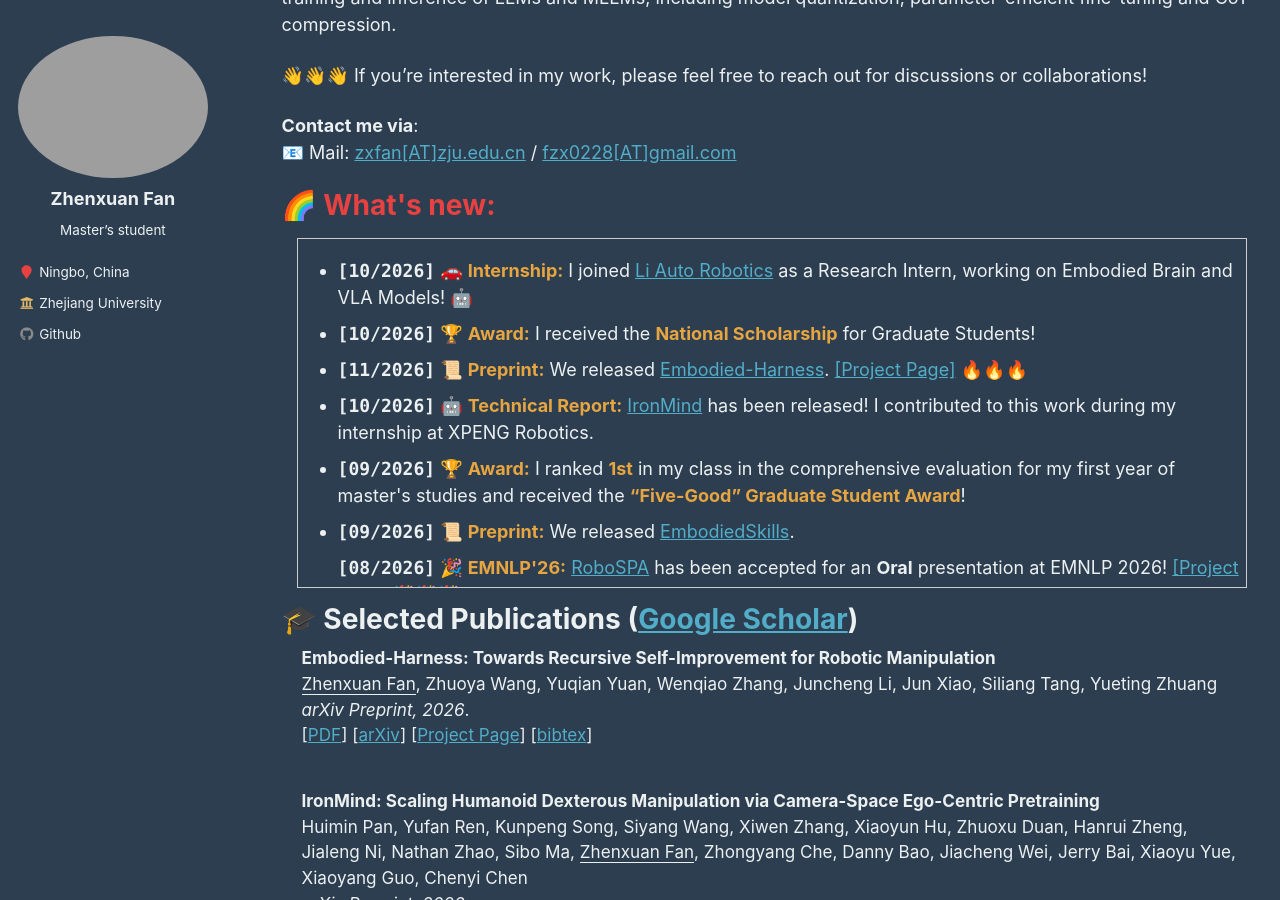
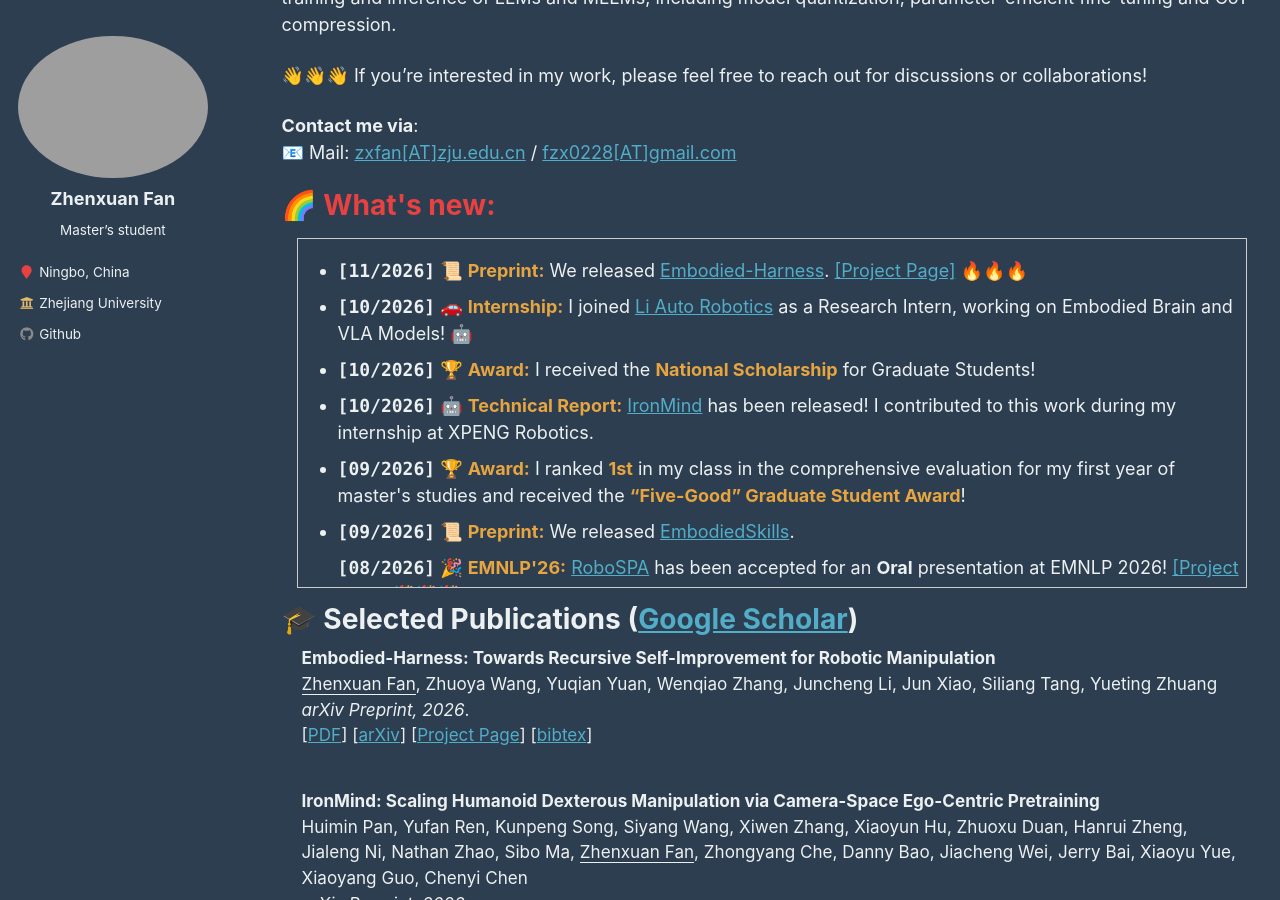
Before and after one commit to fanzhenxuan/fanzhenxuan.github.io, a Jekyll site: the page built from _pages/about.md, in a window 1280 px wide and 900 px high, scrolled down 466 px. Built offline with Jekyll 4.4.1, drawn with Linux system fonts in a browser that asks for light colours; comment, search, counter and statistics services are not loaded; part of the change alters nothing that is shown.

Commit message:
Update about.md

```diff
--- a/_pages/about.md
+++ b/_pages/about.md
@@ -72,6 +72,13 @@ In the past, I focused on the efficient training and inference of LLMs and MLLMs
 <div style="height: 350px; overflow: auto; border: 1px solid #ccc; margin: 15px;">
 
 <ul>
+  <li>
+  <strong style="font-family: Consolas;">[11/2026]</strong>
+  📜 <b style="color: rgb(231, 165, 65);">Preprint:</b>
+  We released <a href="https://arxiv.org/abs/2611.27689">Embodied-Harness</a>.
+  <a href="https://embodied-harness.github.io/">[Project Page]</a> 🔥🔥🔥
+</li>
+
   <li><strong style="font-family: Consolas;">[10/2026]</strong> 🚗 <b style="color: rgb(231, 165, 65);">Internship:</b> I joined <a href="https://machembodied.com/">Li Auto Robotics</a> as a Research Intern, working on Embodied Brain and VLA Models! 🤖</li>
   <!-- <li><strong style="font-family: Consolas;">[10/2026]</strong>  🏆 <b style="color: rgb(231, 165, 65);">Award:</b> I received the National Scholarship for Graduate Students! </li> -->
 <li>
@@ -80,13 +87,7 @@ In the past, I focused on the efficient training and inference of LLMs and MLLMs
   I received the
   <strong style="color: rgb(231, 165, 65);">National Scholarship</strong> for Graduate Students!
 </li>
-  <li>
-  <strong style="font-family: Consolas;">[11/2026]</strong>
-  📜 <b style="color: rgb(231, 165, 65);">Preprint:</b>
-  We released <a href="https://arxiv.org/abs/2611.27689">Embodied-Harness</a>.
-  <a href="https://embodied-harness.github.io/">[Project Page]</a> 🔥🔥🔥
-</li>
-  <li><strong style="font-family: Consolas;">[10/2026]</strong>  🤖 <b style="color: rgb(231, 165, 65);">Technical Report:</b> <a href="https://arxiv.org/abs/2609.39403">IronMind</a> has been released! I contributed to this work during my internship at XPENG Robotics. </li>
+   <li><strong style="font-family: Consolas;">[10/2026]</strong>  🤖 <b style="color: rgb(231, 165, 65);">Technical Report:</b> <a href="https://arxiv.org/abs/2609.39403">IronMind</a> has been released! I contributed to this work during my internship at XPENG Robotics. </li>
   <li><strong style="font-family: Consolas;">[09/2026]</strong>  🏆 <b style="color: rgb(231, 165, 65);">Award:</b> I ranked <strong style="color: rgb(231, 165, 65);">1st</strong> in my class in the comprehensive evaluation for my first year of master's studies and received the <strong style="color: rgb(231, 165, 65);">“Five-Good” Graduate Student Award</strong>! </li>
   <li><strong style="font-family: Consolas;">[09/2026]</strong>  📜 <b style="color: rgb(231, 165, 65);">Preprint:</b> We released <a href="https://arxiv.org/abs/2609.01281">EmbodiedSkills</a>. </li>
   <!-- <li><strong style="font-family: Consolas;">[08/2026]</strong>  🎉 <b style="color: rgb(231, 165, 65);">EMNLP'26:</b> <a href="https://arxiv.org/pdf/2609.05324">RoboSPA</a> has been accepted to EMNLP 2026 Oral! 🎉🎉🎉 </li>
```
